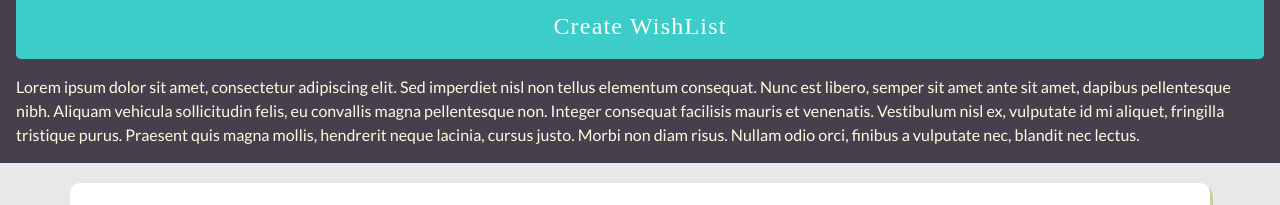
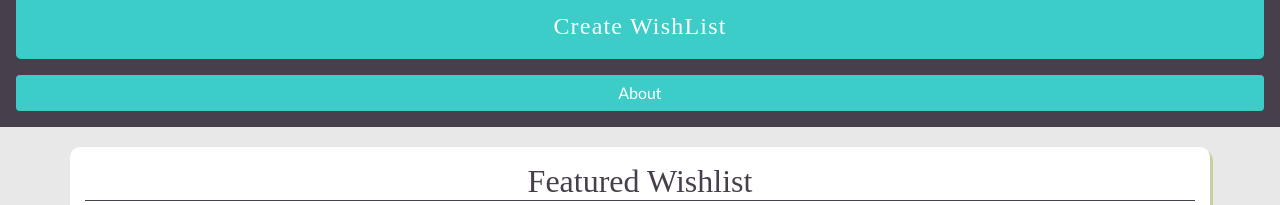
Before and after one commit to ekahialoha/wishlist-frontend, a React (Create React App) app: page / in a window 1280 px wide. Both pictures are taken after a click on the button 1237 px from the left and 122 px from the top of the page. Shown: the part 244-449 px from the top of the page. Built offline with nearby package versions, Linux system fonts and the light colour scheme; no server answers; a web font is replaced by a local one.

Commit message:
About fade transistion

```diff
--- a/src/components/Navigation.js
+++ b/src/components/Navigation.js
@@ -1,19 +1,26 @@
 import React, { Component } from 'react';
 import { Link } from 'react-router-dom';
 import Search from './Search';
-import { Navbar, Nav, Button } from 'react-bootstrap';
+import { Navbar, Nav, Button, Collapse } from 'react-bootstrap';
 
 class Navigation extends Component {
     constructor(props) {
         super(props);
         this.state = {
-            expanded: false
+            expanded: false,
+            aboutOpen: false
         };
     }
 
     handleNavToggle = (expand) => {
         this.setState({
             expanded: expand
+        });
+    }
+
+    toggleAbout = () => {
+        this.setState({
+            aboutOpen: !this.state.aboutOpen
         });
     }
 
@@ -42,8 +49,13 @@ class Navigation extends Component {
                             </Link>
                         </Navbar.Text>
                         <Navbar.Text>
-                            Lorem ipsum dolor sit amet, consectetur adipiscing elit. Sed imperdiet nisl non tellus elementum consequat. Nunc est libero, semper sit amet ante sit amet, dapibus pellentesque nibh. Aliquam vehicula sollicitudin felis, eu convallis magna pellentesque non. Integer consequat facilisis mauris et venenatis. Vestibulum nisl ex, vulputate id mi aliquet, fringilla tristique purus. Praesent quis magna mollis, hendrerit neque lacinia, cursus justo. Morbi non diam risus. Nullam odio orci, finibus a vulputate nec, blandit nec lectus.
+                            <Button block onClick={this.toggleAbout}>About</Button>
                         </Navbar.Text>
+                            <Collapse in={this.state.aboutOpen}>
+                                <Navbar.Text className="about">
+                                    Lorem ipsum dolor sit amet, consectetur adipiscing elit. Sed imperdiet nisl non tellus elementum consequat. Nunc est libero, semper sit amet ante sit amet, dapibus pellentesque nibh. Aliquam vehicula sollicitudin felis, eu convallis magna pellentesque non. Integer consequat facilisis mauris et venenatis.
+                                </Navbar.Text>
+                            </Collapse>
                     </Nav>
                 </Navbar.Collapse>
             </Navbar>
--- a/src/index.css
+++ b/src/index.css
@@ -75,6 +75,13 @@ h2 {
 
 .navbar-text > a:hover {
     text-decoration: none;
+}
+
+.about {
+    border: 1px solid var(--off-white);
+    border-radius: 10px;
+    padding: 20px;
+    margin: 10px auto;
 }
 
 /* CREATE NEW */
```
